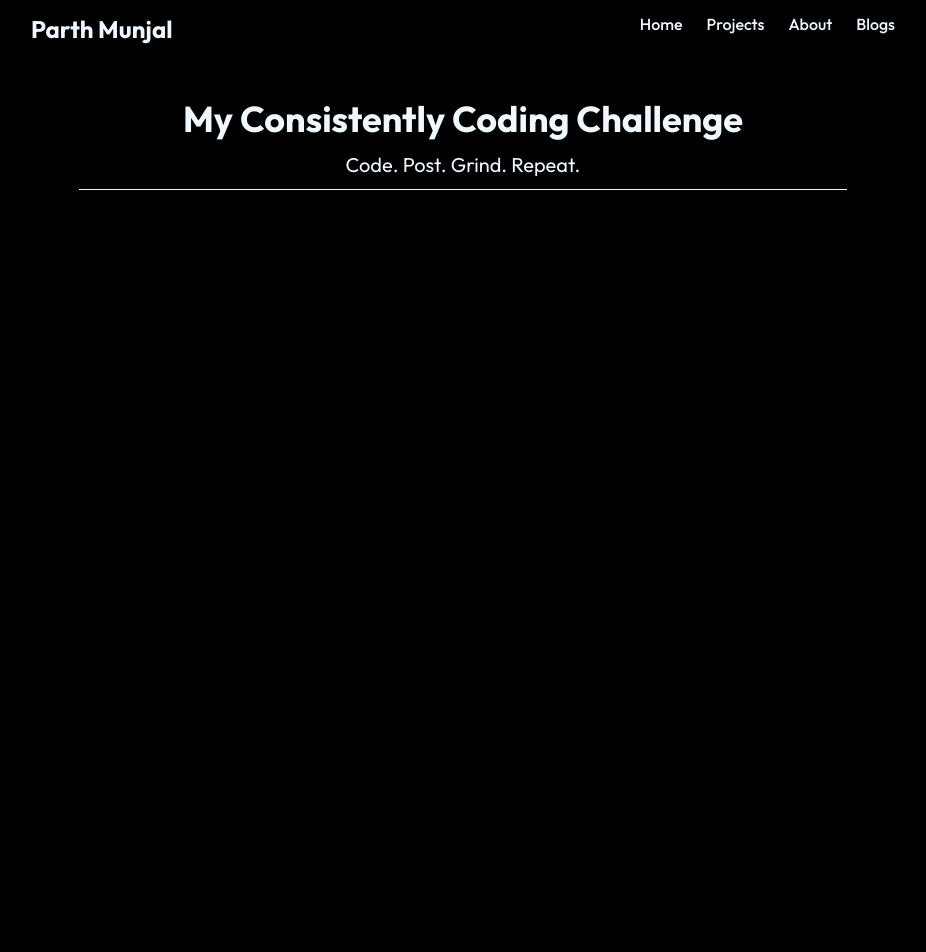
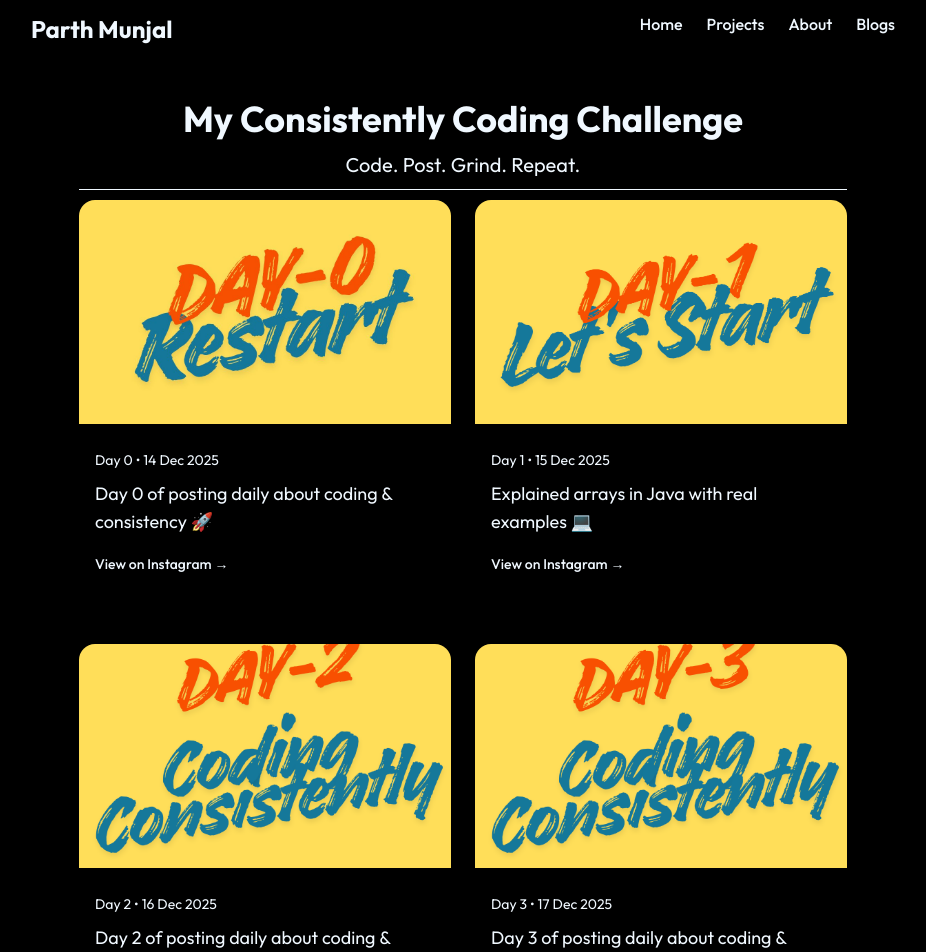
Before and after one commit to parthmunjal07/parth-portfolio-v1, a React (Vite) app: page /blog2 in a window 1280 px wide. Shown: the top 952 px of the page, without its empty margins (177-1103 px from the left). Before the commit the page ends 800 px from the top, so only its background shows below. Built offline with nearby package versions, Linux system fonts and the light colour scheme.

Commit message:
blog 2.3

```diff
--- a/src/components/PostCard.jsx
+++ b/src/components/PostCard.jsx
@@ -1,15 +1,8 @@
 import React from "react";
 
-export default function PostCard({
-  image,
-  caption,
-  date,
-  postLink,
-}) {
+export default function PostCard({ image, caption, date, postLink }) {
   return (
     <div className="max-w-sm rounded-2xl overflow-hidden bg-white shadow-md hover:shadow-xl transition duration-300">
-
-      {/* Image */}
       <div className="h-56 overflow-hidden">
         <img
           src={image}
@@ -18,15 +11,11 @@ export default function PostCard({
         />
       </div>
 
-      {/* Content */}
       <div className="p-4 space-y-2">
         <p className="text-sm text-gray-500">{date}</p>
 
-        <p className="text-gray-800 text-sm line-clamp-3">
-          {caption}
-        </p>
+        <p className="text-gray-800 text-lg line-clamp-3">{caption}</p>
 
-        {/* Button */}
         <a
           href={postLink}
           target="_blank"
--- a/src/components/blogs/CodingCons.jsx
+++ b/src/components/blogs/CodingCons.jsx
@@ -1,8 +1,9 @@
 import React from "react";
 import PageWrapper from "../PageWrapper";
+import PostCard from "../PostCard";
 
 export default function CodingCons() {
-    const posts = [
+  const posts = [
     {
       image: "/src/assets/day-0.jpg",
       caption: "Day 0 of posting daily about coding & consistency 🚀",
@@ -16,13 +17,13 @@ export default function CodingCons() {
       postLink: "https://www.instagram.com/p/DSRmMdAD2Ir/?img_index=1",
     },
     {
-      image: "/src/assets/Day-1.png",
+      image: "/src/assets/Day-2.png",
       caption: "Day 2 of posting daily about coding & consistency 🚀",
       date: "Day 2 • 16 Dec 2025",
       postLink: "https://www.instagram.com/p/DSS_3-uE0BN/",
     },
     {
-      image: "/src/assets/Day-1.png",
+      image: "/src/assets/Day-3.png",
       caption: "Day 3 of posting daily about coding & consistency 🚀",
       date: "Day 3 • 17 Dec 2025",
       postLink: "https://www.instagram.com/p/DSVffW5E7no/",
@@ -37,6 +38,11 @@ export default function CodingCons() {
           </h1>
           <p className="text-xl text-center">Code. Post. Grind. Repeat.</p>
           <hr className="bg-gray-500" />
+          <div className="grid gap-6 sm:grid-cols-1 lg:grid-cols-2">
+            {posts.map((post, index) => (
+              <PostCard key={index} {...post} />
+            ))}
+          </div>
         </div>
       </div>
     </PageWrapper>
```
